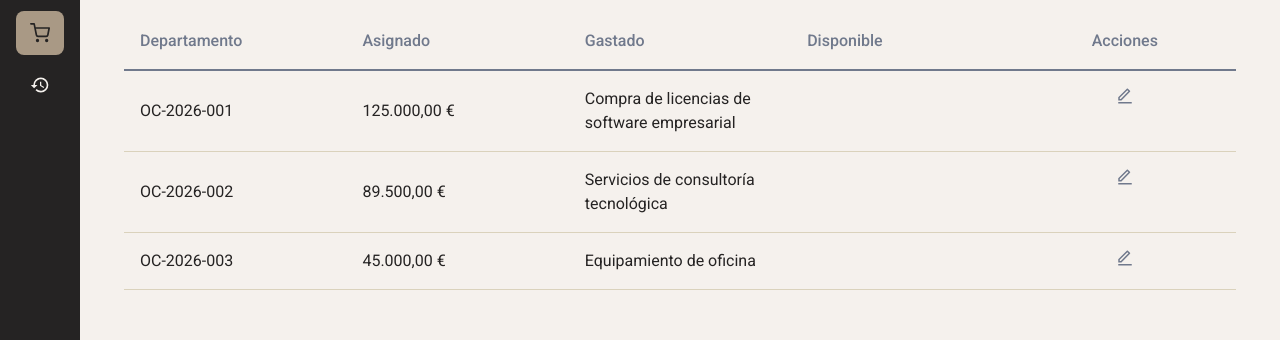
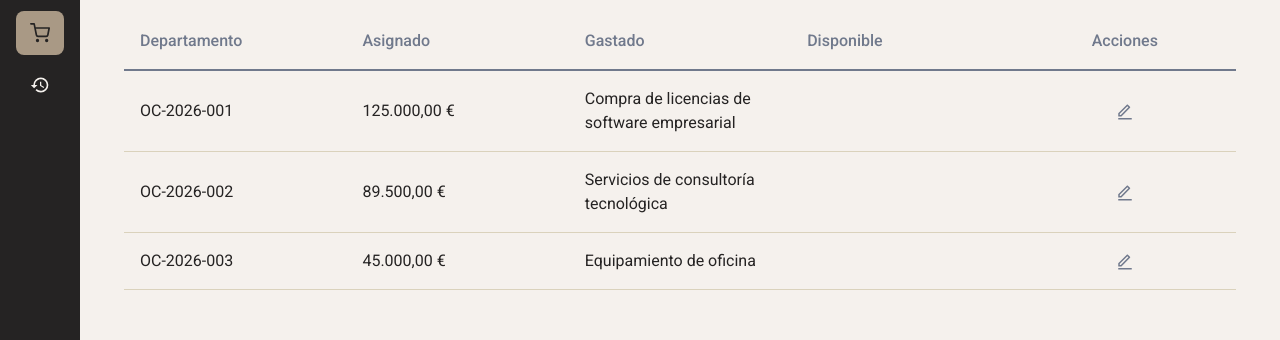
Before and after one commit to Katelynshapoval/BudgetManager, a React (Vite) app in the folder frontend/: page /dashboard/ordenes in a window 1280 px wide. Shown: the part 217-557 px from the top of the page. Built offline with nearby package versions, Linux system fonts and the light colour scheme.

Commit message:
centered icons in acciones column

```diff
--- a/frontend/src/index.css
+++ b/frontend/src/index.css
@@ -87,11 +87,11 @@
 
   /* Table Actions */
   .actionCell {
-    @apply flex justify-center gap-3;
+    @apply text-center align-middle whitespace-nowrap;
   }
 
   .tableActionIcon {
-    @apply cursor-pointer text-base md:text-lg text-primary hover:text-text;
+    @apply inline-flex cursor-pointer text-base md:text-lg text-primary hover:text-text mx-1;
   }
 
   /* Control Bar (search + add-new) */
```
